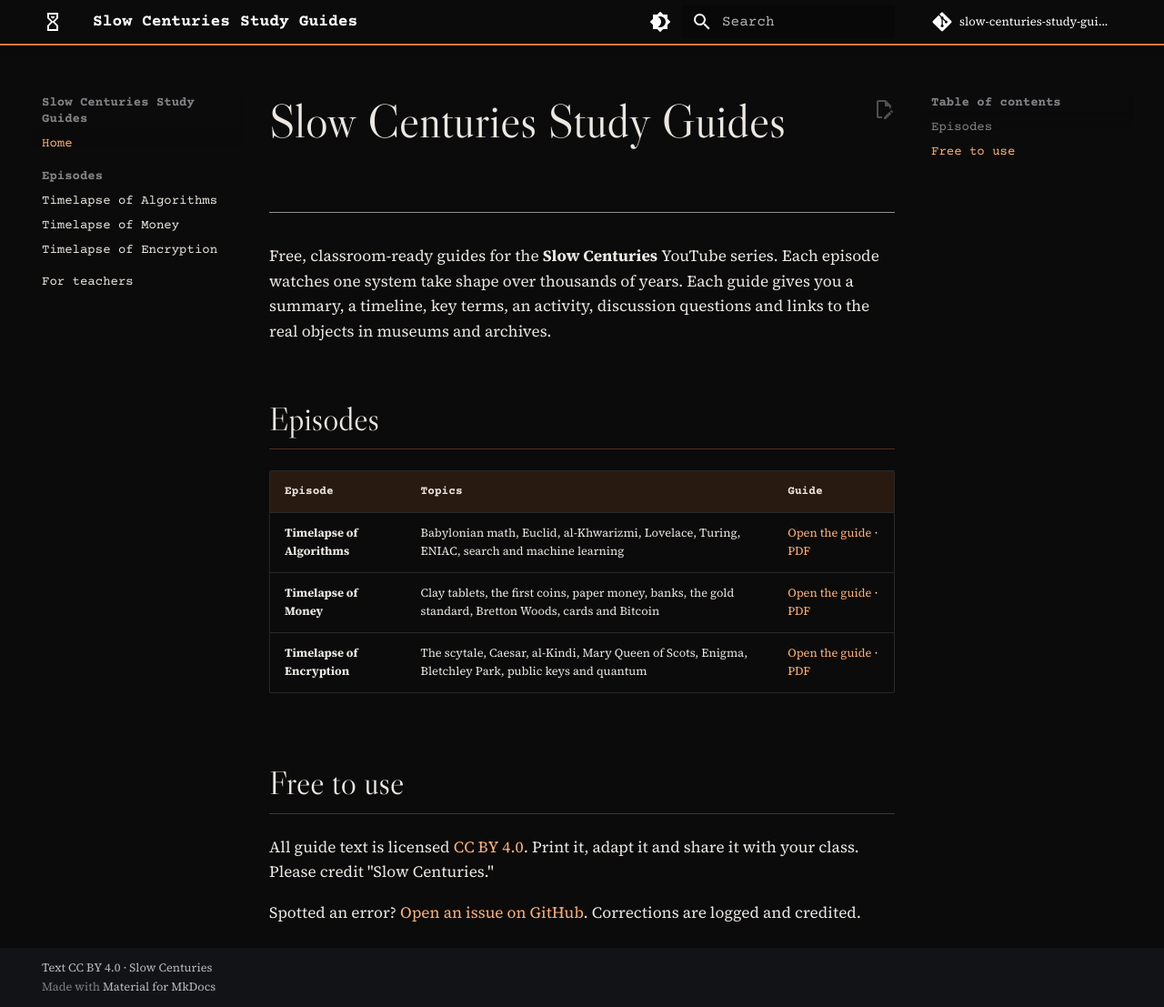
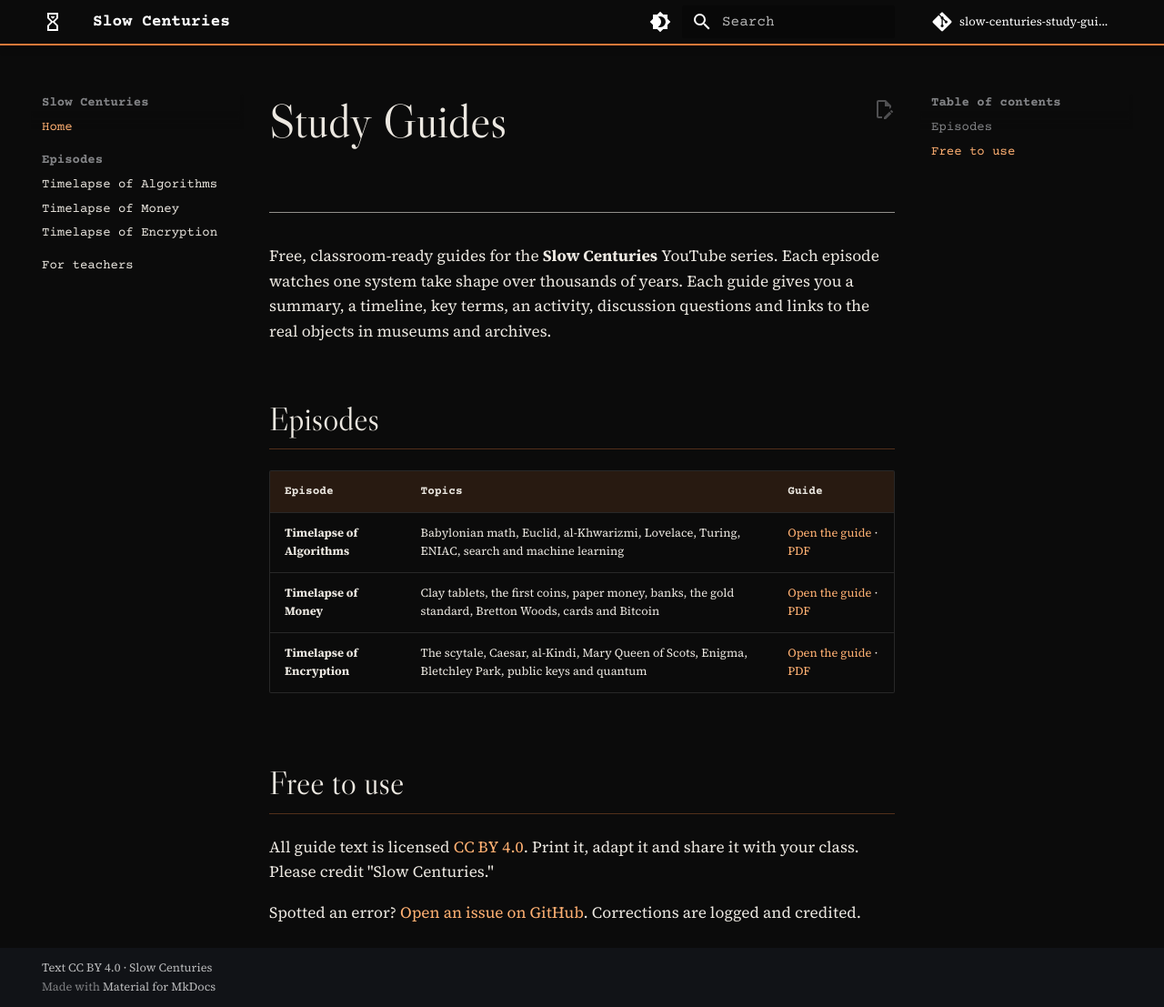
Before and after one commit to SlowCenturies/slow-centuries-study-guides, an MkDocs documentation site: the page built from docs/index.md, in a window 1280 px wide and 1107 px high. Shown: the whole window at 91% size. Built offline with MkDocs 1.6.1 and Material for MkDocs 9.7.7, drawn with Linux system fonts in a browser that asks for light colours; comment, search, counter and statistics services are not loaded.

Commit message:
Header: Slow Centuries; home title: Study Guides

```diff
--- a/docs/index.md
+++ b/docs/index.md
@@ -2,7 +2,7 @@
 title: Home
 ---
 
-# Slow Centuries Study Guides
+# Study Guides
 
 <div class="timeline-strip"></div>
 
--- a/mkdocs.yml
+++ b/mkdocs.yml
@@ -1,4 +1,4 @@
-site_name: Slow Centuries Study Guides
+site_name: Slow Centuries
 site_description: Free, classroom-ready study guides for the Slow Centuries YouTube series, with primary sources from museums and archives.
 site_url: https://slowcenturies.github.io/slow-centuries-study-guides/
 repo_url: https://github.com/slowcenturies/slow-centuries-study-guides
```
